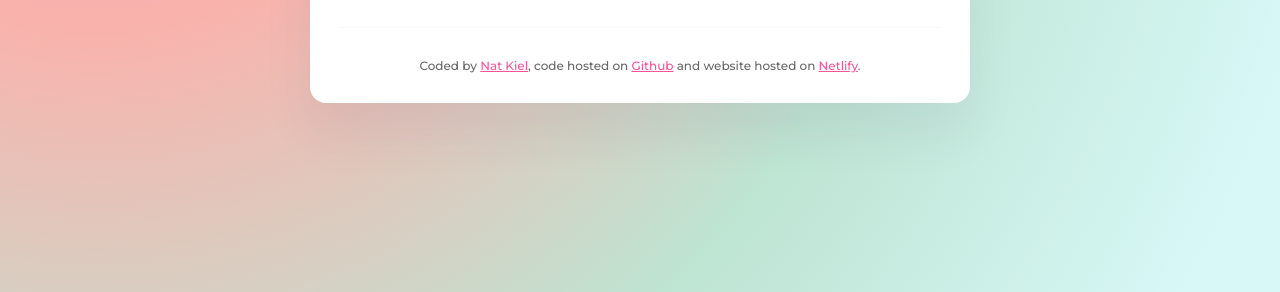
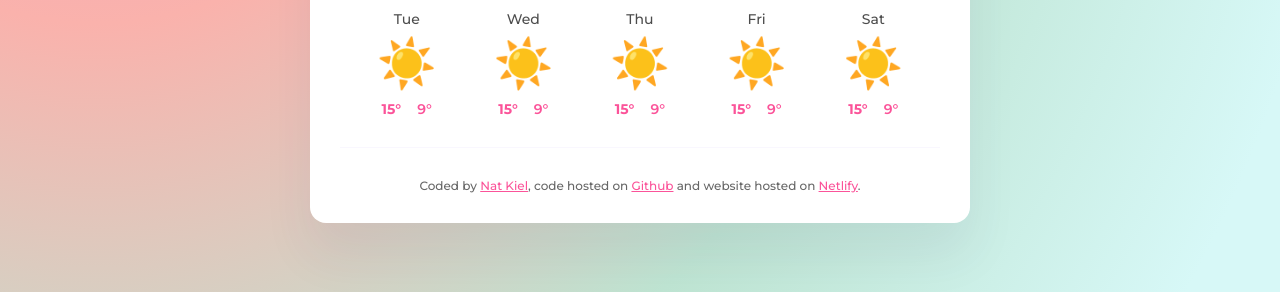
Before and after one commit to nkiel2511/natalie-weather-app, a plain HTML site: page index.html in a window 1280 px wide. Shown: the part 508-800 px from the top of the page. Drawn offline with nearby package versions, Linux system fonts and the light colour scheme; no server answers.

Commit message:
Added HTML for daily weather forecast and styled

```diff
--- a/index.html
+++ b/index.html
@@ -50,6 +50,62 @@
             <div class="unit">°C</div>
           </div>
         </div>
+        <div class="weather-forecast">
+          <div class="weather-forecast-day">
+            <div class="weather-forecast-date">Tue</div>
+            <div class="weather-forecast-icon">☀️</div>
+            <div class="weather-forecast-temperatures">
+              <div class="weather-forecast-temperature">
+                <strong>15°</strong>
+              </div>
+              <div class="weather-forecast-temperature">9°</div>
+            </div>
+          </div>
+
+          <div class="weather-forecast-day">
+            <div class="weather-forecast-date">Wed</div>
+            <div class="weather-forecast-icon">☀️</div>
+            <div class="weather-forecast-temperatures">
+              <div class="weather-forecast-temperature">
+                <strong>15°</strong>
+              </div>
+              <div class="weather-forecast-temperature">9°</div>
+            </div>
+          </div>
+
+          <div class="weather-forecast-day">
+            <div class="weather-forecast-date">Thu</div>
+            <div class="weather-forecast-icon">☀️</div>
+            <div class="weather-forecast-temperatures">
+              <div class="weather-forecast-temperature">
+                <strong>15°</strong>
+              </div>
+              <div class="weather-forecast-temperature">9°</div>
+            </div>
+          </div>
+
+          <div class="weather-forecast-day">
+            <div class="weather-forecast-date">Fri</div>
+            <div class="weather-forecast-icon">☀️</div>
+            <div class="weather-forecast-temperatures">
+              <div class="weather-forecast-temperature">
+                <strong>15°</strong>
+              </div>
+              <div class="weather-forecast-temperature">9°</div>
+            </div>
+          </div>
+
+          <div class="weather-forecast-day">
+            <div class="weather-forecast-date">Sat</div>
+            <div class="weather-forecast-icon">☀️</div>
+            <div class="weather-forecast-temperatures">
+              <div class="weather-forecast-temperature">
+                <strong>15°</strong>
+              </div>
+              <div class="weather-forecast-temperature">9°</div>
+            </div>
+          </div>
+        </div>
       </main>
 
       <footer>
--- a/src/index.css
+++ b/src/index.css
@@ -102,6 +102,41 @@
   top: -18px;
 }
 
+.weather-forecast-date {
+  text-align: center;
+  font-weight: 500;
+  line-height: 20px;
+  font-size: 14px;
+  color: rgba(0, 0, 0, 0.7);
+}
+
+.weather-forecast-icon {
+  text-align: center;
+  font-size: 48px;
+  margin: 20px;
+}
+
+.weather-forecast-temperatures {
+  text-align: center;
+  font-weight: 600;
+  line-height: 16px;
+  font-size: 14px;
+  color: rgb(251, 83, 153);
+  display: flex;
+  justify-content: center;
+}
+
+.weather-forecast-temperature {
+  padding: 0 8px;
+  margin-top: 4px;
+}
+
+.weather-forecast {
+  display: flex;
+  justify-content: space-evenly;
+  margin-top: 12px;
+}
+
 footer {
   border-top: 1px solid #f9f7fe;
   padding: 30px 0 0 0;
```
Also changed, not shown: 1 other file.
